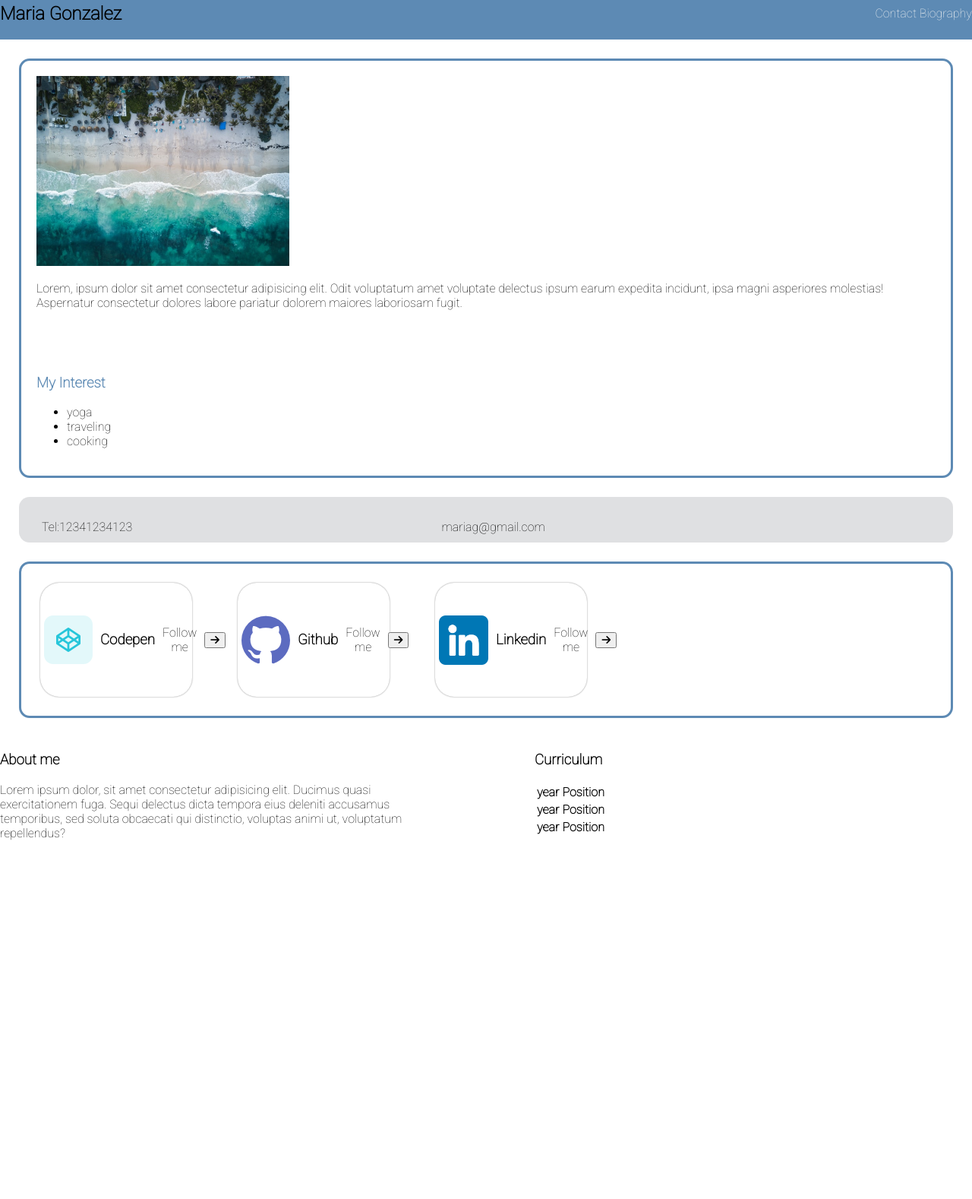
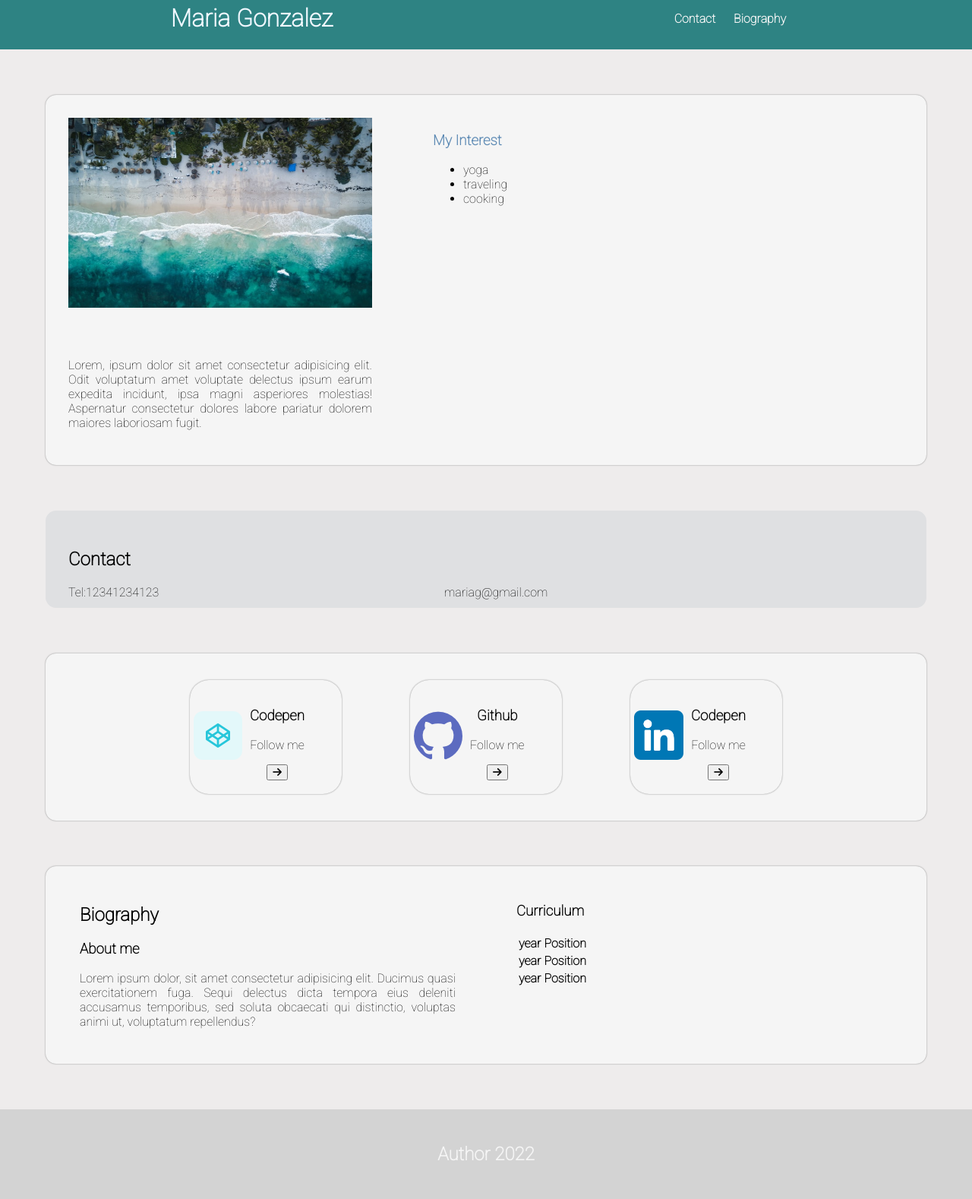
Before and after one commit to mariagg8/personal-website, a plain HTML site: page index.html in a window 1280 px wide. Shown: the part 16-1594 px from the top of the page at 76% size. Before the commit the page ends 1138 px from the top, so only its background shows below. Drawn offline with Linux system fonts and the light colour scheme.

Commit message:
update changes social cards and responsive layout

```diff
--- a/index.html
+++ b/index.html
@@ -5,20 +5,22 @@
     <meta http-equiv="X-UA-Compatible" content="IE=edge" />
     <meta name="viewport" content="width=device-width, initial-scale=1.0" />
     <title>My personal website</title>
-    <link rel="preconnect" href="https://fonts.googleapis.com">
-<link rel="preconnect" href="https://fonts.gstatic.com" crossorigin>
-<link href="https://fonts.googleapis.com/css2?family=Roboto:wght@100&display=swap" rel="stylesheet">
-  </head>
+    <link rel="preconnect" href="https://fonts.googleapis.com" />
+    <link rel="preconnect" href="https://fonts.gstatic.com" crossorigin />
+
+    <link rel="stylesheet" href="style.css" />
+
     <script
       src="https://kit.fontawesome.com/761bd12e9e.js"
       crossorigin="anonymous"
     ></script>
-  <link rel="stylesheet" href="style.css" />
+  </head>
+
   <body>
-
-
     <header>
-      <h2>Maria Gonzalez</h2>
+      <div>
+        <h1>Maria Gonzalez</h1>
+      </div>
       <nav>
         <a href="#contact">Contact</a>
         <a href="#biography">Biography</a>
@@ -26,15 +28,19 @@
     </header>
 
     <main>
-      <section>
-        <div>
-      <img src="/images/spencer-watson-ioy3bN5Irew-unsplash.jpg" style="height: 250px;"
-        alt="myphoto"/>
+      <section class="profile-card">
+        <div class="profile">
+          <img
+            src="/images/spencer-watson-ioy3bN5Irew-unsplash.jpg"
+            class="profile-image"
+            style="height: 250px"
+            alt="myphoto"
+          />
           <p>
             Lorem, ipsum dolor sit amet consectetur adipisicing elit. Odit
-        voluptatum amet voluptate delectus ipsum earum expedita incidunt, ipsa
-        magni asperiores molestias! Aspernatur consectetur dolores labore
-        pariatur dolorem maiores laboriosam fugit.
+            voluptatum amet voluptate delectus ipsum earum expedita incidunt,
+            ipsa magni asperiores molestias! Aspernatur consectetur dolores
+            labore pariatur dolorem maiores laboriosam fugit.
           </p>
         </div>
 
@@ -48,18 +54,59 @@
         </div>
       </section>
 
-
-
       <div id="contact" class="contact">
+        <h2>Contact</h2>
         <div class="tel">Tel:12341234123</div>
         <div class="email">mariag@gmail.com</div>
       </div>
 
       <!--My links -->
-      <section>
+      <section class="social-cards">
+        <div class="card">
+          <div class="icon-social">
+            <img src="/images/codepen.png" />
+          </div>
+          <div class="card-content">
+            <h3>Codepen</h3>
+            <p>Follow me</p>
+
+            <button>
+              <i class="fas fa-arrow-right"></i>
+            </button>
+          </div>
+        </div>
+
+        <div class="card">
+          <div class="icon-social">
+            <img src="/images/github.png" />
+          </div>
+          <div class="card-content">
+            <h3>Github</h3>
+            <p>Follow me</p>
+
+            <button>
+              <i class="fas fa-arrow-right"></i>
+            </button>
+          </div>
+        </div>
+
+        <div class="card">
+          <div class="icon-social">
+            <img src="images/linkedin.png" style="height: 65px" />
+          </div>
+          <div class="card-content">
+            <h3>Codepen</h3>
+            <p>Follow me</p>
+
+            <button>
+              <i class="fas fa-arrow-right"></i>
+            </button>
+          </div>
+        </div>
+
+        <!--prueba
         <div class="card">
           <img src="/images/codepen.png"/>
-
           <h3>Codepen</h3>
           <p>Follow me</p>
           <button>
@@ -74,7 +121,7 @@
           <button>  <i class="fas fa-arrow-right"></i></i></button>
         </div>
 
-       <div>
+
         <div class="card">
           <img src="images/linkedin.png" style="height:65px;"/>
           <h3>Linkedin</h3>
@@ -82,28 +129,40 @@
           <button>
             <i class="fas fa-arrow-right"></i>
           </button>
-        </div>
-       </div>
+        </div>-->
       </section>
 
-        <!--My links
-       <section>
-          <a href="#" class="fa fa-codepen"></a>
-          <a href="#" class="fa fa-github"></a>
-          <a href="#" class="fa fa-linkedin"></a>
-        </div>
-      </section>
-      -->
-
-      <div class="about">
+      <section class="bio-container">
+        <div id="biography" class="about">
+          <h2>Biography</h2>
           <h3>About me</h3>
           <p>
             Lorem ipsum dolor, sit amet consectetur adipisicing elit. Ducimus
-          quasi exercitationem fuga. Sequi delectus dicta tempora eius deleniti
-          accusamus temporibus, sed soluta obcaecati qui distinctio, voluptas
-          animi ut, voluptatum repellendus?
+            quasi exercitationem fuga. Sequi delectus dicta tempora eius
+            deleniti accusamus temporibus, sed soluta obcaecati qui distinctio,
+            voluptas animi ut, voluptatum repellendus?
           </p>
         </div>
+
+        <!--
+
+      <div class="table">
+        <div class="table-header">
+          Curriculum
+        </div>
+          <div class="table-header-cell">
+            2022
+          </div>
+          <div class="table-header-cell">
+            2021
+          </div>
+          <div class="table-header-cell">
+            2018
+          </div>
+
+          <div class="table-body"></div>
+      </div>
+      -->
 
         <div class="curriculum">
           <h3>Curriculum</h3>
@@ -124,7 +183,11 @@
             </tr>
           </table>
         </div>
+      </section>
     </main>
-    <footer></footer>
+
+    <footer>
+      <h2>Author 2022</h2>
+    </footer>
   </body>
 </html>
--- a/style.css
+++ b/style.css
@@ -1,143 +1,125 @@
-@import url('https://fonts.googleapis.com/css2?family=Roboto:wght@100&display=swap');
+@import url("https://fonts.googleapis.com/css2?family=Roboto:wght@100&display=swap");
 
-*{
+* {
   box-sizing: border-box;
   /* outline: 2px solid red;*/
 }
 
-body{
-   /* margin:auto;*/ margin: 0;
-    /*padding:20px;*/padding 0;
-    font-family: 'Roboto', sans-serif;
-
+body {
+  /* margin:auto;*/
+  margin: 0;
+  /*padding:20px;*/
+  padding: 0;
+  font-family: "Roboto", sans-serif;
+  background-color: rgba(238, 236, 236, 0.979);
 }
 
-/*
-p{
-    font-family: 'Roboto', sans-serif;
-}*/
-
-
-header{
-
+header {
   display: flex;
-   justify-content: space-between;
+  justify-content: /*space-between;*/ space-around;
   align-items: center;
-   background-color: rgb(93, 138, 180);
-
+  background-color: rgb(46, 131, 131);
 }
 
-h1{
-    color:aliceblue;
-
-}
-
-profile-card {
-
-}
-
-section{
-    display: flex;
-    flex-flow: row wrap;
-    padding:30px;
-    gap: 50px;
-    padding:20px;
-    margin: 25px;
-    border-radius: 14px;
-    border:3px solid rgb(93, 138, 180);
-}
-
-
-a
-{
+nav a {
   text-decoration: none;
   text-align: end;
   color: whitesmoke;
-
+  font-weight: bold;
+  padding-right: 20px;
 }
 
-.contact{
-margin: 25px;
+h1 {
+  color: aliceblue;
+}
+
+.profile-card p {
+  text-align: justify;
+}
+
+section {
+  display: flex;
+  flex-flow: row wrap;
+  gap: 80px;
+  padding: 30px;
+  margin: 60px;
+  border-radius: 14px;
+  box-shadow: 0 0 2px gray;
+  background-color: whitesmoke;
+  /*border:3px solid rgb(93, 138, 180);*/
+}
+
+.contact {
+  margin: 60px;
   padding: 30px;
   border-radius: 14px;
   background-color: rgb(223, 224, 226);
   text-decoration: none;
 }
 
-.profile{
+.profile {
   display: flex;
   flex-direction: column;
-width:400px;
-gap: 50px,
+  width: 400px;
+  gap: 50px;
 }
 
-.profile-image
-{
+.profile-image {
   max-width: 100%;
   height: auto;
 }
-.tags h3{
+.tags h3 {
   width: 100%;
   height: auto;
   color: rgb(93, 138, 180);
-    style:
 }
 
-.tel{
+.tel {
   float: left;
-    width:45%;
+  width: 45%;
 }
 
-.email{
+.email {
   float: left;
-    width:45%;
+  width: 45%;
 }
 
-.about{
+.about {
   float: left;
-    width:45%;
-
+  width: 45%;
+  text-align: justify;
 }
-.curriculum{
-float:right;
-width:45%;
+.curriculum {
+  float: right;
+  width: 45%;
 }
 
-
-.social-cards
-{
+.social-cards {
   /*display:flex;
    flex-flow: row wrap;*/
-justify-content:  center;
-
+  justify-content: center;
 }
 
-.card{
+.card {
   display: flex;
   align-items: center;
   gap: 10px;
-
-height:150px;
+  height: 150px;
   width: 200px;
   padding: 5px;
   margin: 5px;
   box-shadow: 0 0 2px gray;
-
   border-radius: 25px;
   text-align: center;
 }
 
-.card-content{
-
-
+.bio-container {
+  justify-content: center;
 }
 
-.icon-social {
-
-
+footer {
+  text-align: center;
+  padding: 25px;
+  background-color: lightgray;
+  color: whitesmoke;
 }
-
-.footer{
-   border-radius: 2px solid red;
-
-}
```
Lines whose indentation alone changed are shown as unchanged.
